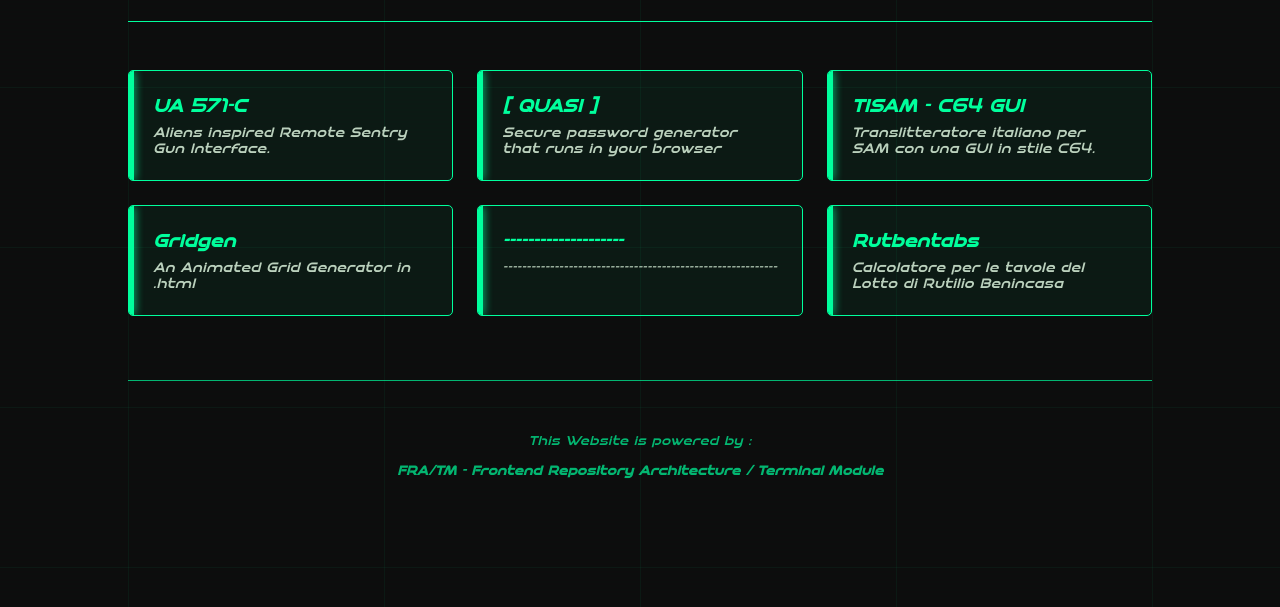
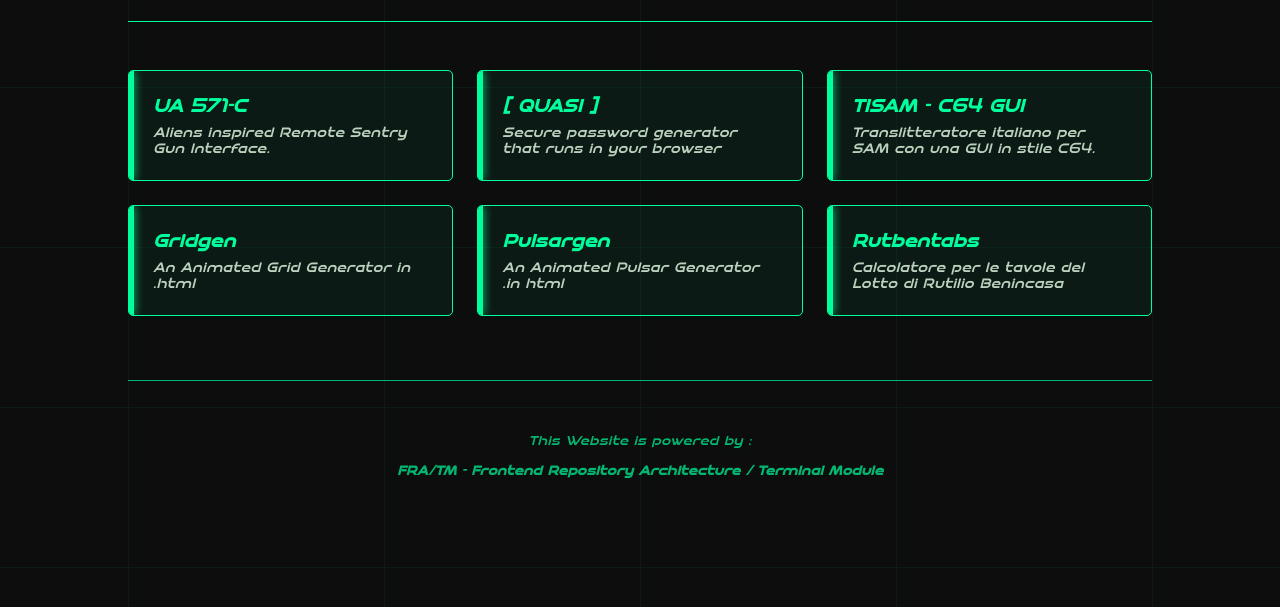
Before and after one commit to taphost/taphost.github.io, a plain HTML site: page index.html in a window 1280 px wide. Shown: the part 153-760 px from the top of the page. Drawn offline with Linux system fonts and the light colour scheme.

Commit message:
Update index.html

```diff
--- a/index.html
+++ b/index.html
@@ -55,8 +55,8 @@
             </div>
 
             <div class="link-card">
-                <a href="https://taphost.github.io/">--------------------</a>
-                <div class="link-description">-----------------------------------------------------------</div>
+                <a href="https://taphost.github.io/pulsargen">Pulsargen</a>
+                <div class="link-description">An Animated Pulsar Generator .in html</div>
             </div>
 
 			<div class="link-card">
```
